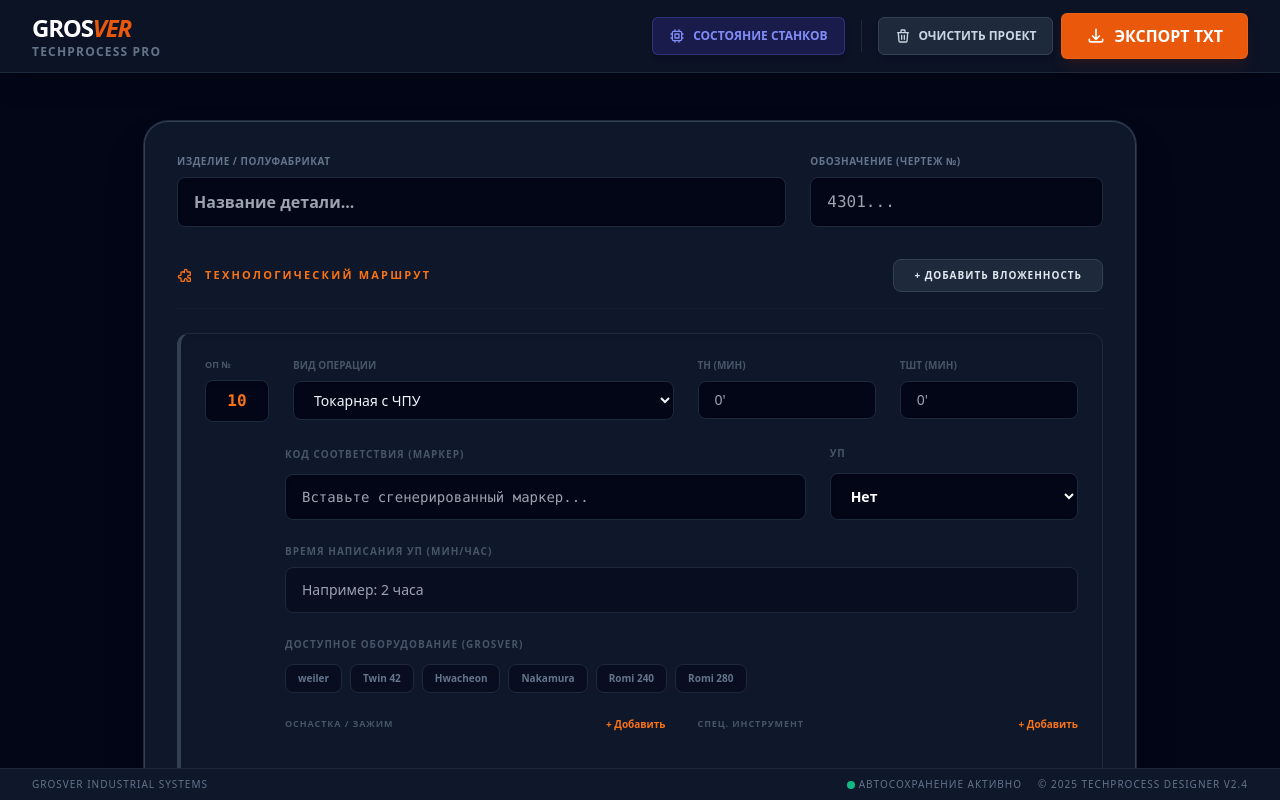
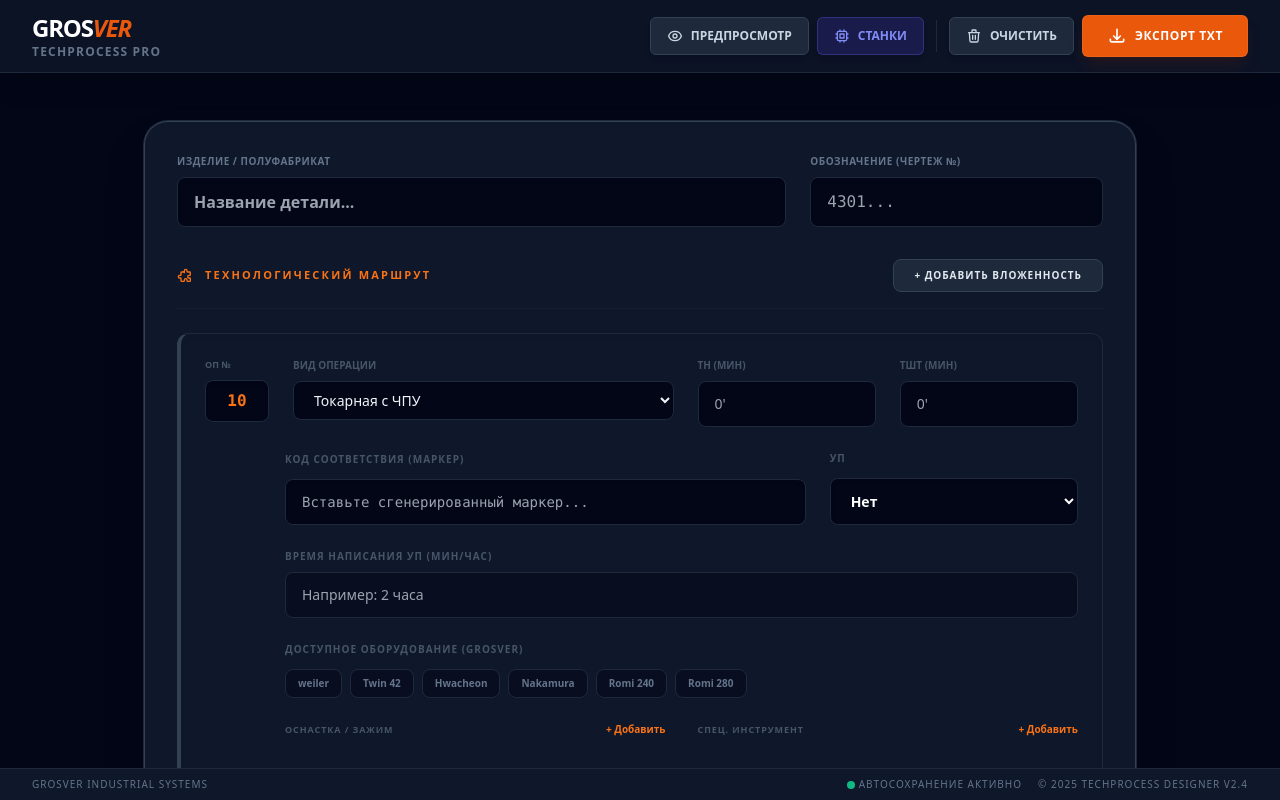
Before and after one commit to gr830/TECHNICAL_PROCESS, a React (Vite) app: page / in a window 1280 px wide. Both pictures are taken after a click on the button "НАЧАТЬ ОПИСАНИЕ ОПЕРАЦИЙ". Shown: the top 800 px of the page. Built offline with nearby package versions, Linux system fonts and the light colour scheme.

Commit message:
feat: pre file txt with app

```diff
--- a/App.tsx
+++ b/App.tsx
@@ -1,7 +1,7 @@
 
-import React, { useState, useEffect } from 'react';
+import React, { useState, useEffect, useMemo } from 'react';
 import { PartCard, Operation, OpType, Tooling, Tool, Machine, BlankType, NCStatus } from './types';
-import { exportToTxt } from './services/exportService';
+import { exportToTxt, formatPart } from './services/exportService';
 import MachineStatusModal from './components/MachineStatusModal';
 
 const STORAGE_KEY = 'grosver_tech_process_v3';
@@ -19,6 +19,7 @@ const App: React.FC = () => {
   const [partCounter, setPartCounter] = useState<number>(1);
   const [isLoaded, setIsLoaded] = useState(false);
   const [isMachineModalOpen, setIsMachineModalOpen] = useState(false);
+  const [isPreviewOpen, setIsPreviewOpen] = useState(false);
 
   // Load state on mount
   useEffect(() => {
@@ -41,6 +42,8 @@ const App: React.FC = () => {
       localStorage.setItem(STORAGE_KEY, JSON.stringify({ rootPart, partCounter }));
     }
   }, [rootPart, partCounter, isLoaded]);
+
+  const previewText = useMemo(() => formatPart(rootPart), [rootPart]);
 
   const handleClearAll = () => {
     if (window.confirm('Вы уверены, что хотите полностью очистить проект? Все данные и кэш будут удалены.')) {
@@ -163,7 +166,7 @@ const App: React.FC = () => {
   };
 
   return (
-    <div className="min-h-screen bg-slate-950 text-slate-100 flex flex-col font-sans selection:bg-orange-500/30">
+    <div className="min-h-screen bg-slate-950 text-slate-100 flex flex-col font-sans selection:bg-orange-500/30 overflow-x-hidden">
       <header className="sticky top-0 z-50 bg-slate-900/80 backdrop-blur-md border-b border-slate-800 px-4 md:px-8 py-3 flex flex-col md:flex-row justify-between items-center gap-4 shadow-xl">
         <div className="flex items-center gap-3">
           <div className="flex flex-col leading-tight">
@@ -174,16 +177,24 @@ const App: React.FC = () => {
           </div>
         </div>
 
-        <div className="flex w-full md:w-auto gap-2 items-center">
+        <div className="flex flex-wrap w-full md:w-auto gap-2 items-center justify-center">
+          <button
+            onClick={() => setIsPreviewOpen(!isPreviewOpen)}
+            className={`px-4 py-2.5 rounded-md font-bold transition-all flex items-center gap-2 border shadow-md active:scale-95 ${isPreviewOpen ? 'bg-orange-600 border-orange-400 text-white' : 'bg-slate-800 border-slate-700 text-slate-300 hover:bg-slate-700'}`}
+          >
+            <svg className="w-4 h-4" fill="none" stroke="currentColor" viewBox="0 0 24 24"><path strokeLinecap="round" strokeLinejoin="round" strokeWidth="2" d="M15 12a3 3 0 11-6 0 3 3 0 016 0z"/><path strokeLinecap="round" strokeLinejoin="round" strokeWidth="2" d="M2.458 12C3.732 7.943 7.523 5 12 5c4.478 0 8.268 2.943 9.542 7-1.274 4.057-5.064 7-9.542 7-4.477 0-8.268-2.943-9.542-7z"/></svg>
+            <span className="text-xs uppercase">{isPreviewOpen ? 'Скрыть просмотр' : 'Предпросмотр'}</span>
+          </button>
+
           <button
             onClick={() => setIsMachineModalOpen(true)}
             className="px-4 py-2.5 bg-indigo-600/20 hover:bg-indigo-600/30 text-indigo-400 rounded-md font-bold transition-all flex items-center gap-2 border border-indigo-500/30 shadow-md active:scale-95"
           >
             <svg className="w-4 h-4" fill="none" stroke="currentColor" viewBox="0 0 24 24"><path strokeLinecap="round" strokeLinejoin="round" strokeWidth="2" d="M9 3v2m6-2v2M9 19v2m6-2v2M5 9H3m2 6H3m18-6h-2m2 6h-2M7 19h10a2 2 0 002-2V7a2 2 0 00-2-2H7a2 2 0 00-2 2v10a2 2 0 002 2zM9 9h6v6H9V9z"/></svg>
-            <span className="text-xs uppercase">Состояние станков</span>
+            <span className="text-xs uppercase hidden sm:inline">Станки</span>
           </button>
 
-          <div className="h-8 w-[1px] bg-slate-800 mx-2 hidden md:block"></div>
+          <div className="h-8 w-[1px] bg-slate-800 mx-1 hidden md:block"></div>
 
           <button
             type="button"
@@ -191,7 +202,7 @@ const App: React.FC = () => {
             className="px-4 py-2.5 bg-slate-800 hover:bg-red-900/40 text-slate-300 hover:text-red-400 rounded-md font-bold transition-all flex items-center justify-center gap-2 active:scale-95 border border-slate-700 shadow-md"
           >
             <svg className="w-4 h-4" fill="none" stroke="currentColor" viewBox="0 0 24 24"><path strokeLinecap="round" strokeLinejoin="round" strokeWidth="2" d="M19 7l-.867 12.142A2 2 0 0116.138 21H7.862a2 2 0 01-1.995-1.858L5 7m5 4v6m4-6v6m1-10V4a1 1 0 00-1-1h-4a1 1 0 00-1 1v3M4 7h16"/></svg>
-            <span className="text-xs uppercase hidden sm:inline">Очистить проект</span>
+            <span className="text-xs uppercase hidden lg:inline">Очистить</span>
           </button>
 
           <button
@@ -200,13 +211,14 @@ const App: React.FC = () => {
             className="px-6 py-2.5 bg-orange-600 hover:bg-orange-500 text-white rounded-md font-bold transition-all flex items-center justify-center gap-2 shadow-lg shadow-orange-900/20 active:scale-95 border border-orange-400/20"
           >
             <svg className="w-5 h-5" fill="none" stroke="currentColor" viewBox="0 0 24 24"><path strokeLinecap="round" strokeLinejoin="round" strokeWidth="2" d="M4 16v1a2 2 0 002 2h12a2 2 0 002-2v-1m-4-4l-4 4m0 0l-4-4m4 4V4"/></svg>
-            <span className="hidden sm:inline">ЭКСПОРТ TXT</span>
-            <span className="sm:hidden text-xs uppercase">Экспорт</span>
+            <span className="hidden sm:inline uppercase text-xs tracking-wider">Экспорт TXT</span>
+            <span className="sm:hidden text-xs uppercase">TXT</span>
           </button>
         </div>
       </header>
 
-      <main className="flex-1 bg-grid relative pb-32">
+      <main className={`flex-1 flex flex-col md:flex-row bg-grid relative ${isPreviewOpen ? 'overflow-hidden' : ''}`}>
+        <div className={`flex-1 overflow-y-auto custom-scrollbar transition-all duration-500 ${isPreviewOpen ? 'md:w-3/5' : 'w-full'}`}>
           <div className="max-w-5xl mx-auto px-4 py-8 md:py-12">
             <PartEditor
               part={rootPart}
@@ -220,6 +232,29 @@ const App: React.FC = () => {
               onDeleteSub={handleDeleteSubPart}
             />
           </div>
+        </div>
+
+        {isPreviewOpen && (
+          <div className="md:w-2/5 border-l border-slate-800 bg-slate-900/90 backdrop-blur-xl flex flex-col animate-in slide-in-from-right-full duration-500 z-10 shadow-[-20px_0_30px_rgba(0,0,0,0.5)]">
+            <div className="px-6 py-4 border-b border-slate-800 bg-slate-900 flex justify-between items-center sticky top-0">
+              <h3 className="text-sm font-black uppercase text-orange-500 tracking-[0.2em] flex items-center gap-2">
+                <svg className="w-4 h-4" fill="none" stroke="currentColor" viewBox="0 0 24 24"><path strokeLinecap="round" strokeLinejoin="round" strokeWidth="2" d="M9 12h6m-6 4h6m2 5H7a2 2 0 01-2-2V5a2 2 0 012-2h5.586a1 1 0 01.707.293l5.414 5.414a1 1 0 01.293.707V19a2 2 0 01-2 2z"/></svg>
+                Предварительный просмотр
+              </h3>
+              <button onClick={() => setIsPreviewOpen(false)} className="text-slate-500 hover:text-white p-1">
+                <svg className="w-5 h-5" fill="none" stroke="currentColor" viewBox="0 0 24 24"><path strokeLinecap="round" strokeLinejoin="round" strokeWidth="2" d="M6 18L18 6M6 6l12 12"/></svg>
+              </button>
+            </div>
+            <div className="flex-1 overflow-auto p-6 md:p-10 font-mono text-sm leading-relaxed text-slate-300 selection:bg-orange-500 selection:text-white custom-scrollbar">
+              <pre className="whitespace-pre-wrap font-mono">
+                {previewText || "Документ пуст..."}
+              </pre>
+            </div>
+            <div className="p-4 border-t border-slate-800 bg-slate-950/50 flex justify-center">
+               <span className="text-[10px] text-slate-500 font-bold uppercase tracking-widest">Вид документа после выгрузки в TXT</span>
+            </div>
+          </div>
+        )}
       </main>
 
       {isMachineModalOpen && (
@@ -450,7 +485,7 @@ const OperationEditor: React.FC<{
                 <input
                   value={op.tn || ''}
                   onChange={e => onUpdate({ tn: e.target.value })}
-                  className="w-full bg-slate-950 border border-slate-800 py-2 px-4 rounded-lg text-sm text-orange-300 outline-none"
+                  className="w-full bg-slate-950 border border-slate-800 rounded-lg px-4 py-3 text-sm text-orange-300 outline-none"
                   placeholder="0'"
                 />
               </div>
@@ -459,7 +494,7 @@ const OperationEditor: React.FC<{
                 <input
                   value={op.t_pcs || ''}
                   onChange={e => onUpdate({ t_pcs: e.target.value })}
-                  className="w-full bg-slate-950 border border-slate-800 py-2 px-4 rounded-lg text-sm text-emerald-400 outline-none"
+                  className="w-full bg-slate-950 border border-slate-800 rounded-lg px-4 py-3 text-sm text-emerald-400 outline-none"
                   placeholder="0'"
                 />
               </div>
@@ -536,7 +571,6 @@ const OperationEditor: React.FC<{
                   <label className="text-[9px] font-bold text-slate-500 mb-2 uppercase tracking-widest">Длина (L)</label>
                   <input placeholder="1000" value={op.blankLength || ''} onChange={e => onUpdate({ blankLength: e.target.value })} className="w-full bg-transparent border-b border-slate-800 text-sm py-2 outline-none focus:border-orange-500" />
                 </div>
-                {/* Расход перемещен сюда, сразу после Длины (L) */}
                 <div>
                   <label className="text-[9px] font-bold text-slate-500 mb-2 uppercase tracking-widest">Расход</label>
                   <input placeholder="0.2 прутка" value={op.materialConsumption || ''} onChange={e => onUpdate({ materialConsumption: e.target.value })} className="w-full bg-transparent border-b border-slate-800 text-sm py-2 outline-none focus:border-orange-500 font-medium text-indigo-400" />
--- a/services/exportService.ts
+++ b/services/exportService.ts
@@ -77,8 +77,6 @@ const formatOp = (op: Operation, depth: number): string => {
       blankSpec = parts.join('');
     }
 
-    // Новая логика формирования строки заготовки
-    // Формат: Д16Т ф55x1000 мм / Расход: 10 / 5 дет/заг (+3н)
     let firstPart = `${op.material || ''} ${blankSpec ? blankSpec + ' мм' : ''}`.trim();
     let secondPart = op.materialConsumption ? `Расход: ${op.materialConsumption}` : '';
     let thirdPart = '';
@@ -124,7 +122,7 @@ const formatOp = (op: Operation, depth: number): string => {
   return result;
 };
 
-const formatPart = (part: PartCard, depth: number = 0): string => {
+export const formatPart = (part: PartCard, depth: number = 0): string => {
   const indent = '   '.repeat(depth);
   const partHeader = `${part.name || 'БЕЗ НАЗВАНИЯ'} ${part.number || ''}`.trim();
   let result = `${indent}${partHeader}:\n\n`;
```
Lines whose indentation alone changed are shown as unchanged.
